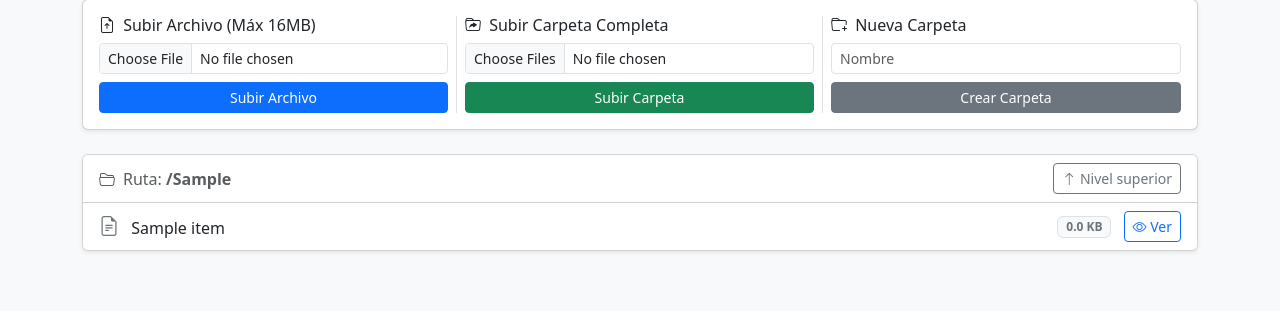
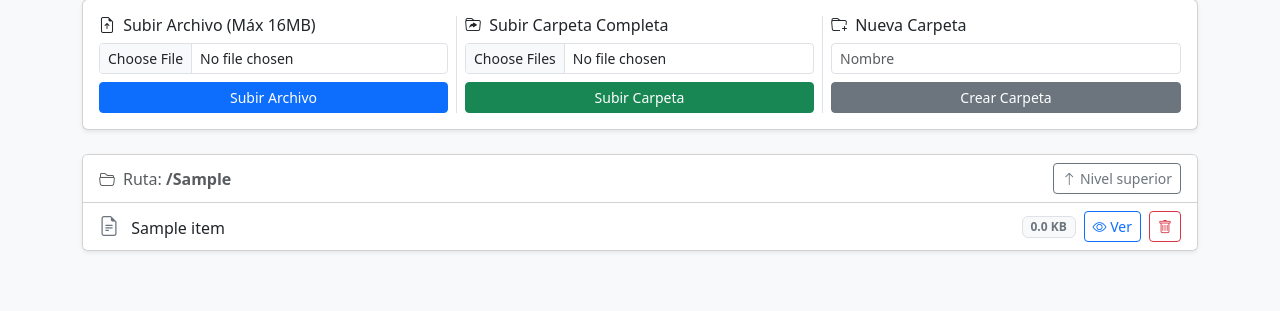
Before and after one commit to jerodelineleneus568-jpg/gestor-archivo, a Flask app: template app/views/templates/explorer.html in a window 1280 px wide. Shown: the part 128-439 px from the top of the page. Run offline with Flask 3, Linux system fonts and the light colour scheme; the template is opened without the code that fills it: most values are stand-ins (such as "Sample title", 1, 10 or a date in 2020).

Commit message:
se agrego codigo de eliminar

```diff
--- a/app/views/templates/explorer.html
+++ b/app/views/templates/explorer.html
@@ -69,15 +69,22 @@
                         </a>
                     {% endif %}
                 </div>
-                <div>
+                <div class="d-flex align-items-center gap-2">
                     {% if not item.is_dir %}
                         <span class="badge bg-light text-secondary border">{{ (item.size / 1024)|round(1) }} KB</span>
-                        <a href="{{ url_for('files.view_file', subpath=item.rel_path) }}" class="btn btn-sm btn-outline-primary ms-2">
+                        <a href="{{ url_for('files.view_file', subpath=item.rel_path) }}" class="btn btn-sm btn-outline-primary">
                             <i class="bi bi-eye"></i> Ver
                         </a>
                     {% else %}
-                        <span class="badge bg-light text-secondary">Carpeta</span>
+                        <span class="badge bg-light text-secondary border">Carpeta</span>
                     {% endif %}
+
+                    <!-- Formulario de eliminación -->
+                    <form action="{{ url_for('files.delete_item', subpath=item.rel_path) }}" method="POST" class="d-inline" onsubmit="return confirm('¿Estás seguro de que deseas eliminar {{ item.name }}?');">
+                        <button type="submit" class="btn btn-sm btn-outline-danger" title="Eliminar">
+                            <i class="bi bi-trash"></i>
+                        </button>
+                    </form>
                 </div>
             </div>
         {% else %}
```
Also changed, not shown: app/controllers/file_controller.py (+10 -0 lines), app/models/file_manager.py (+16 -1 lines).
